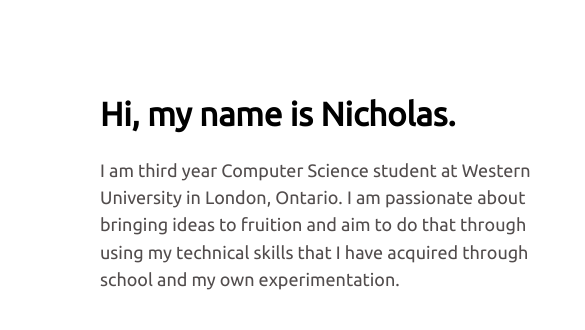
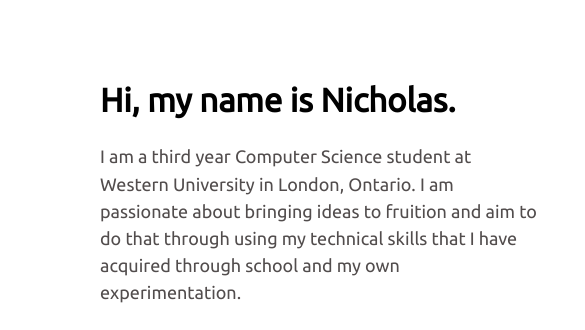
Before and after one commit to nlai86/Personal-Website-, a plain HTML site: page index.html in a window 1280 px wide. Shown: the part 170-500 px from the top of the page, 0-585 px from the left. Drawn offline with nearby package versions, Linux system fonts and the light colour scheme; grey boxes are pictures that could not be loaded; files whose address does not match are found by name.

Commit message:
Update index.html

```diff
--- a/index.html
+++ b/index.html
@@ -37,7 +37,7 @@
             <div class="bio animeate__animated animate__shakeX">
                 <h2 class="bio-title">Hi, my name is Nicholas.</h2>
                 <p class="bio-text">
-                    I am third year Computer Science student at Western University in London, Ontario. I am passionate about bringing ideas to fruition and aim to do
+                    I am a third year Computer Science student at Western University in London, Ontario. I am passionate about bringing ideas to fruition and aim to do
                     that through using my technical skills that I have acquired through school and my own experimentation.
                 </p>
 
```
